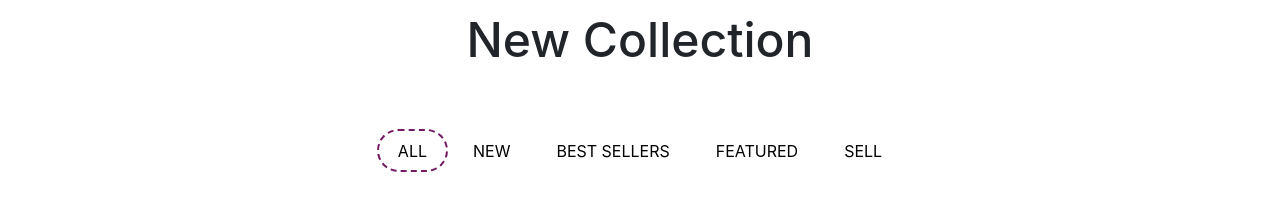
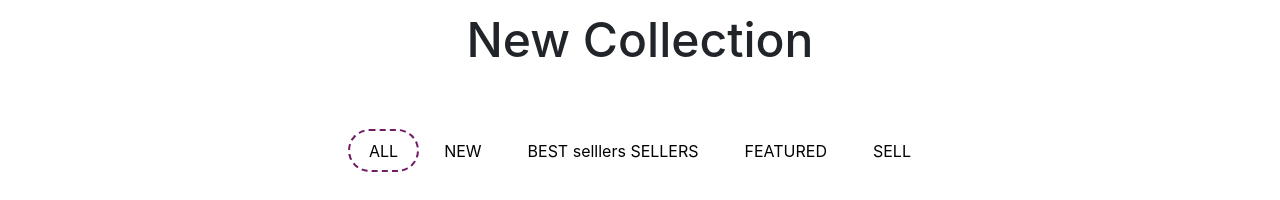
Before and after one commit to latashetty0408/Ecommerce_project, a React (Create React App) app: page / in a window 1280 px wide. Shown: the part 1847-2047 px from the top of the page. Built offline with nearby package versions, Linux system fonts and the light colour scheme; grey boxes are pictures that could not be loaded.

Commit message:
change in collectionallypes

```diff
--- a/src/components/CollectionAllTypes.js
+++ b/src/components/CollectionAllTypes.js
@@ -45,7 +45,7 @@ return (
                         <div className="products">
                             <button onClick='product_All' className="active">ALL</button>
                             <button onClick="getNew()" id="btn-new">NEW</button>
-                            <button onClick="getBestSellers()" id="btn-bestsell">BEST SELLERS</button>
+                            <button onClick="getBestSellers()" id="btn-bestsell">BEST selllers SELLERS</button>
                             <button onClick="getFeatured()" id="btn-feature">FEATURED</button>
                             <button onClick="getOnSell()" id="btn-sell">SELL</button>
                         </div>
```
